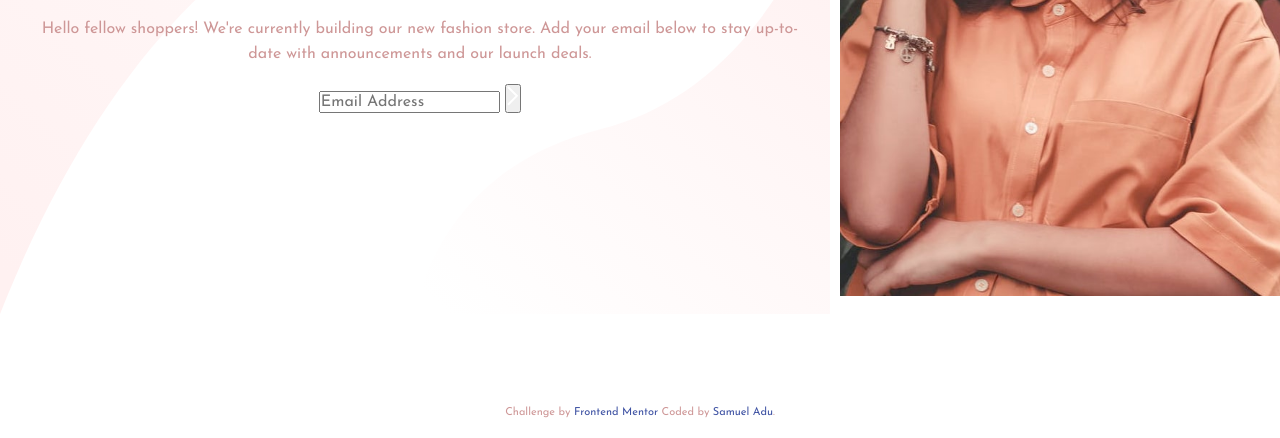
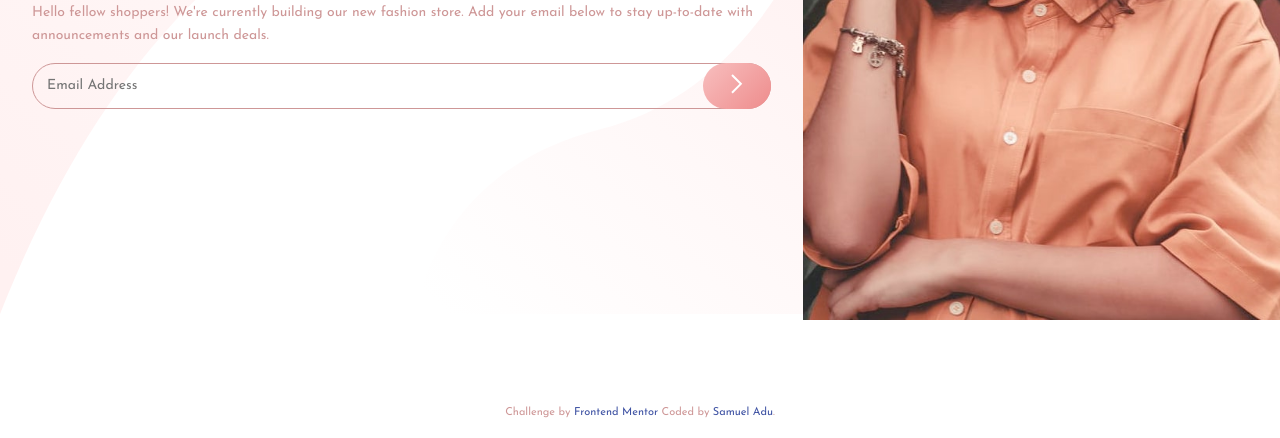
Before and after one commit to samuel-adu/base-apparel-coming-soon, a plain HTML site: page index.html in a window 1280 px wide. Shown: the part 486-924 px from the top of the page. Drawn offline with Linux system fonts and the light colour scheme.

Commit message:
complete form design

```diff
--- a/css/style.css
+++ b/css/style.css
@@ -6,7 +6,7 @@
 
 :root {
   --clr-primary: hsl(0, 36%, 70%);
-  --primary-2: hsl(0, 93%, 68%);
+  --clr-primary-400: hsl(0, 93%, 68%);
   --clr-neutral: hsl(0, 6%, 24%);
   --gradient-1: linear-gradient(135deg, hsl(0, 0%, 100%), hsl(0, 100%, 98%));
   --gradient-2: linear-gradient(135deg, hsl(0, 80%, 86%), hsl(0, 74%, 74%));
@@ -14,8 +14,9 @@
 
 /* || BASE STYLES =============================== */
 body {
-  background: var(--gradient-1);
+  background-image: var(--gradient-1);
   font-family: "Josefin Sans", sans-serif;
+  font-size: 14px;
   color: var(--clr-primary);
 }
 
@@ -26,19 +27,22 @@ img {
 
 h1 {
   font-size: 2.75rem;
-  font-weight: 300;
+  font-weight: 700;
   text-transform: uppercase;
+  color: var(--clr-neutral);
+  line-height: 1.1;
+  text-align: center;
 }
 
 h1 span {
-  color: var(--clr-neutral);
-  font-weight: 700;
-  line-height: 1.1;
+  font-weight: 300;
+  color: var(--clr-primary);
 }
 
 p {
   line-height: 1.6;
   margin-bottom: 1rem;
+  text-align: center;
 }
 
 a {
@@ -49,7 +53,7 @@ a {
 
 .container {
   padding-inline: 2rem;
-  margin: 0 auto;
+  margin-inline: auto;
 }
 
 /*  || MAIN STYLES ================================*/
@@ -58,12 +62,14 @@ header {
 }
 
 main {
-  text-align: center;
+  min-height: calc(100vh - 12px);
 }
 
+/*
 .hero__image {
   width: 100%;
 }
+*/
 
 .attribution {
   font-size: 11px;
@@ -74,8 +80,45 @@ main {
   color: hsl(228, 45%, 44%);
 }
 
-main {
-  min-height: calc(100vh - 12px);
+.form {
+  position: relative;
+}
+
+.form input {
+  padding: 1em;
+  background-color: inherit;
+  color: var(--clr-primary);
+  border: 1px solid var(--clr-primary);
+  border-radius: 2em;
+  width: 100%;
+  position: relative;
+}
+
+.btn {
+  background-image: var(--gradient-2);
+  padding: 0.75em 2em;
+  border: 0;
+  display: inline-block;
+  border-radius: 1.75em;
+  cursor: pointer;
+  position: absolute;
+  right: 0;
+  top: 0;
+}
+
+.error-message {
+  font-size: 8px;
+  color: var(--clr-primary-400);
+  margin-left: 2em;
+  visibility: hidden;
+}
+
+.error-icon {
+  position: absolute;
+  right: 0;
+  top: 0.75em;
+  margin-right: 5rem;
+  visibility: hidden;
 }
 
 /* || MEDIA QUERIES ======================================*/
@@ -89,5 +132,12 @@ main {
     display: flex;
     flex-direction: row-reverse;
     align-items: center;
+    flex: 1;
+    text-align: start;
+  }
+
+  h1,
+  p {
+    text-align: left;
   }
 }
--- a/index.html
+++ b/index.html
@@ -42,17 +42,25 @@
 
       <section class="advert">
         <div class="container">
-          <h1>we're <span class="lead">coming soon</span></h1>
+          <h1><span class="lead">we're </span>coming soon</h1>
           <p>
             Hello fellow shoppers! We're currently building our new fashion
             store. Add your email below to stay up-to-date with announcements
             and our launch deals.
           </p>
 
-          <input placeholder="Email Address" type="email" />
-          <button class="btn">
-            <img src="images/icon-arrow.svg" alt="arrow facing forward" />
-          </button>
+          <form class="form">
+            <input id="email" placeholder="Email Address" type="email" />
+            <button class="btn">
+              <img src="images/icon-arrow.svg" alt="arrow facing forward" />
+            </button>
+            <img
+              class="error-icon"
+              src="./images/icon-error.svg"
+              alt="error-icon"
+            />
+            <small class="error-message">Please provide a valid email</small>
+          </form>
         </div>
       </section>
     </main>
```
